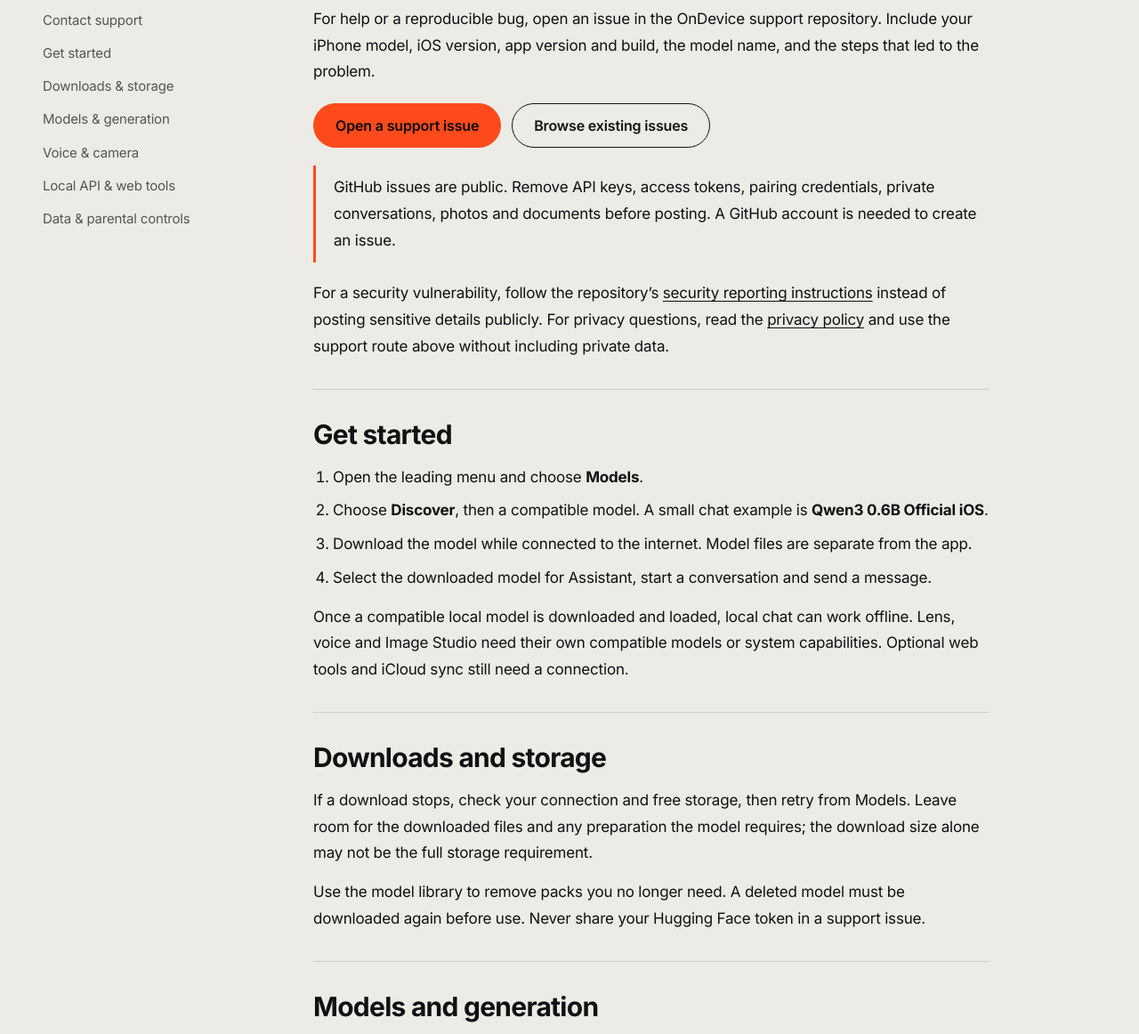
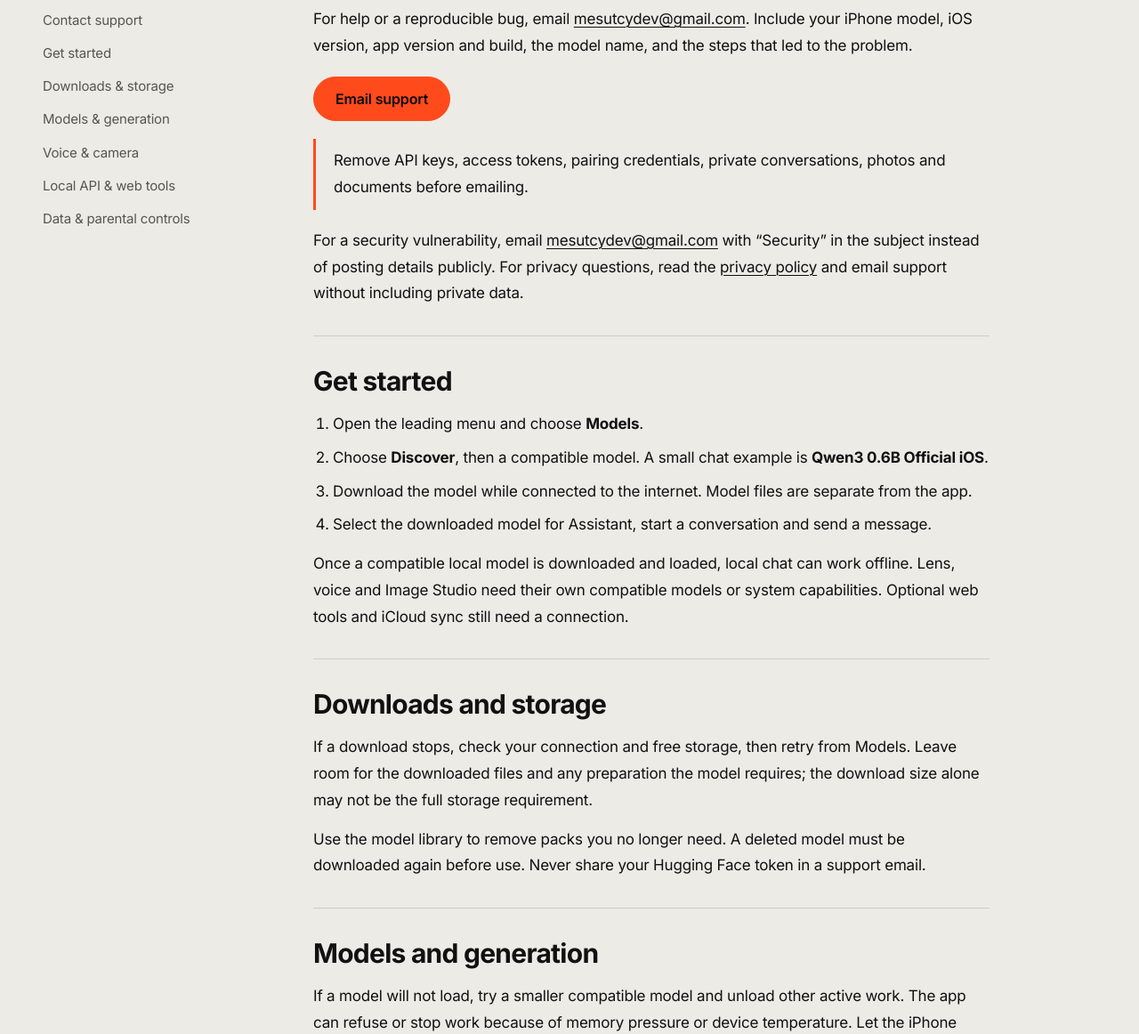
Before and after one commit to Mesutcydev/ondevice, a plain HTML site: page public/support/index.html in a window 1280 px wide. Shown: the part 595-1757 px from the top of the page at 89% size. Drawn offline with Linux system fonts and the light colour scheme.

Commit message:
Token AI: route support and privacy questions to email
Token AI is closed source, so stop sending its users to the OnDevice GitHub
issue tracker. Support, security and privacy contact is now email, and the
privacy page describes how an emailed message is handled.

Co-Authored-By: Claude Sonnet 5.5 <noreply@anthropic.com>

```diff
--- a/public/support/index.html
+++ b/public/support/index.html
@@ -29,10 +29,10 @@
   </ul></nav>
   <article class="document-copy">
     <section id="contact"><h2>Contact support</h2>
-      <p>For help or a reproducible bug, open an issue in the OnDevice support repository. Include your iPhone model, iOS version, app version and build, the model name, and the steps that led to the problem.</p>
-      <div class="cta"><a class="btn primary" href="https://github.com/Mesutcydev/ios-local-llm/issues/new">Open a support issue</a><a class="btn" href="https://github.com/Mesutcydev/ios-local-llm/issues">Browse existing issues</a></div>
-      <p class="document-note">GitHub issues are public. Remove API keys, access tokens, pairing credentials, private conversations, photos and documents before posting. A GitHub account is needed to create an issue.</p>
-      <p>For a security vulnerability, follow the repository’s <a href="https://github.com/Mesutcydev/ios-local-llm/blob/main/SECURITY.md">security reporting instructions</a> instead of posting sensitive details publicly. For privacy questions, read the <a href="/privacy/">privacy policy</a> and use the support route above without including private data.</p>
+      <p>For help or a reproducible bug, email <a href="mailto:mesutcydev@gmail.com?subject=Token%20AI%20support">mesutcydev@gmail.com</a>. Include your iPhone model, iOS version, app version and build, the model name, and the steps that led to the problem.</p>
+      <div class="cta"><a class="btn primary" href="mailto:mesutcydev@gmail.com?subject=Token%20AI%20support">Email support</a></div>
+      <p class="document-note">Remove API keys, access tokens, pairing credentials, private conversations, photos and documents before emailing.</p>
+      <p>For a security vulnerability, email <a href="mailto:mesutcydev@gmail.com?subject=Token%20AI%20security">mesutcydev@gmail.com</a> with “Security” in the subject instead of posting details publicly. For privacy questions, read the <a href="/privacy/">privacy policy</a> and email support without including private data.</p>
     </section>
     <section id="start"><h2>Get started</h2>
       <ol><li>Open the leading menu and choose <strong>Models</strong>.</li><li>Choose <strong>Discover</strong>, then a compatible model. A small chat example is <strong>Qwen3 0.6B Official iOS</strong>.</li><li>Download the model while connected to the internet. Model files are separate from the app.</li><li>Select the downloaded model for Assistant, start a conversation and send a message.</li></ol>
@@ -40,7 +40,7 @@
     </section>
     <section id="downloads"><h2>Downloads and storage</h2>
       <p>If a download stops, check your connection and free storage, then retry from Models. Leave room for the downloaded files and any preparation the model requires; the download size alone may not be the full storage requirement.</p>
-      <p>Use the model library to remove packs you no longer need. A deleted model must be downloaded again before use. Never share your Hugging Face token in a support issue.</p>
+      <p>Use the model library to remove packs you no longer need. A deleted model must be downloaded again before use. Never share your Hugging Face token in a support email.</p>
     </section>
     <section id="runtime"><h2>Models and generation</h2>
       <p>If a model will not load, try a smaller compatible model and unload other active work. The app can refuse or stop work because of memory pressure or device temperature. Let the iPhone cool and retry; repeated retries do not make an oversized model fit.</p>
@@ -63,6 +63,6 @@
   </article>
 </div></div>
 </main>
-<footer class="document-footer"><div class="wrap"><p>Token AI · Independent project</p><nav aria-label="Footer"><a href="/">OnDevice home</a><a href="/privacy/">Privacy policy</a><a href="https://github.com/Mesutcydev/ios-local-llm/issues">Issue tracker</a></nav></div></footer>
+<footer class="document-footer"><div class="wrap"><p>Token AI · Independent project</p><nav aria-label="Footer"><a href="/">OnDevice home</a><a href="/privacy/">Privacy policy</a><a href="mailto:mesutcydev@gmail.com?subject=Token%20AI%20support">Email support</a></nav></div></footer>
 </body>
 </html>
```
Also changed, not shown: public/privacy/index.html (+3 -3 lines).
